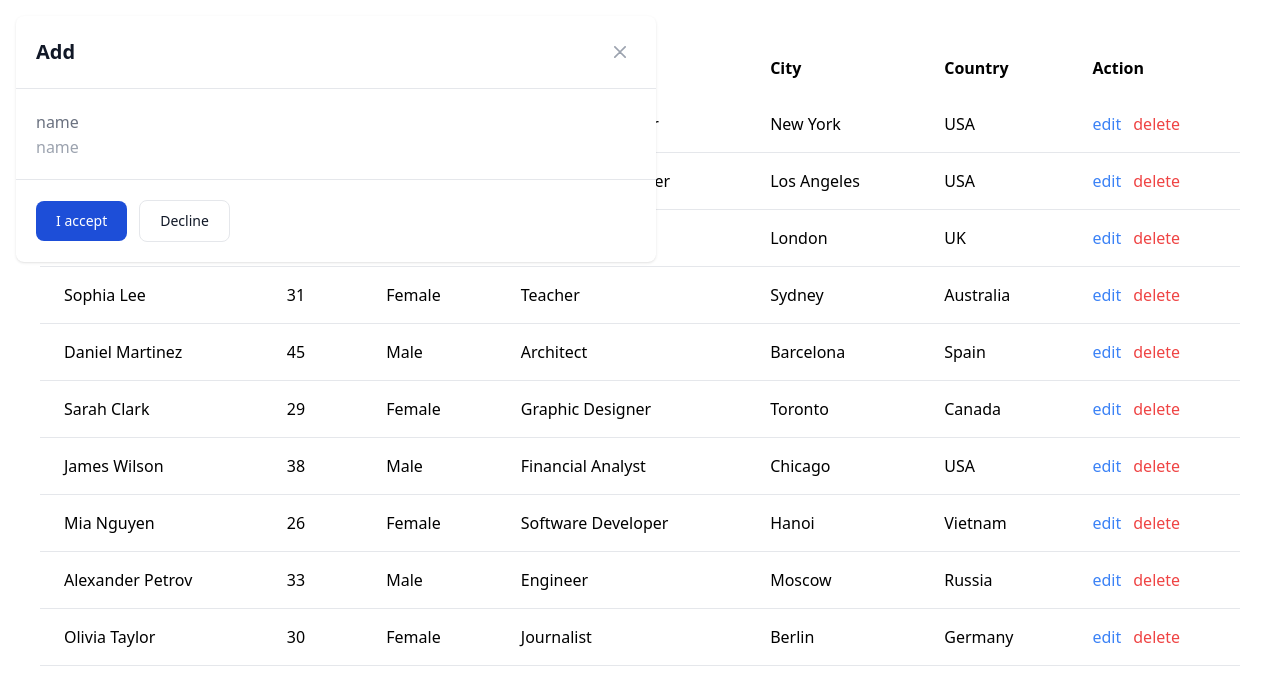
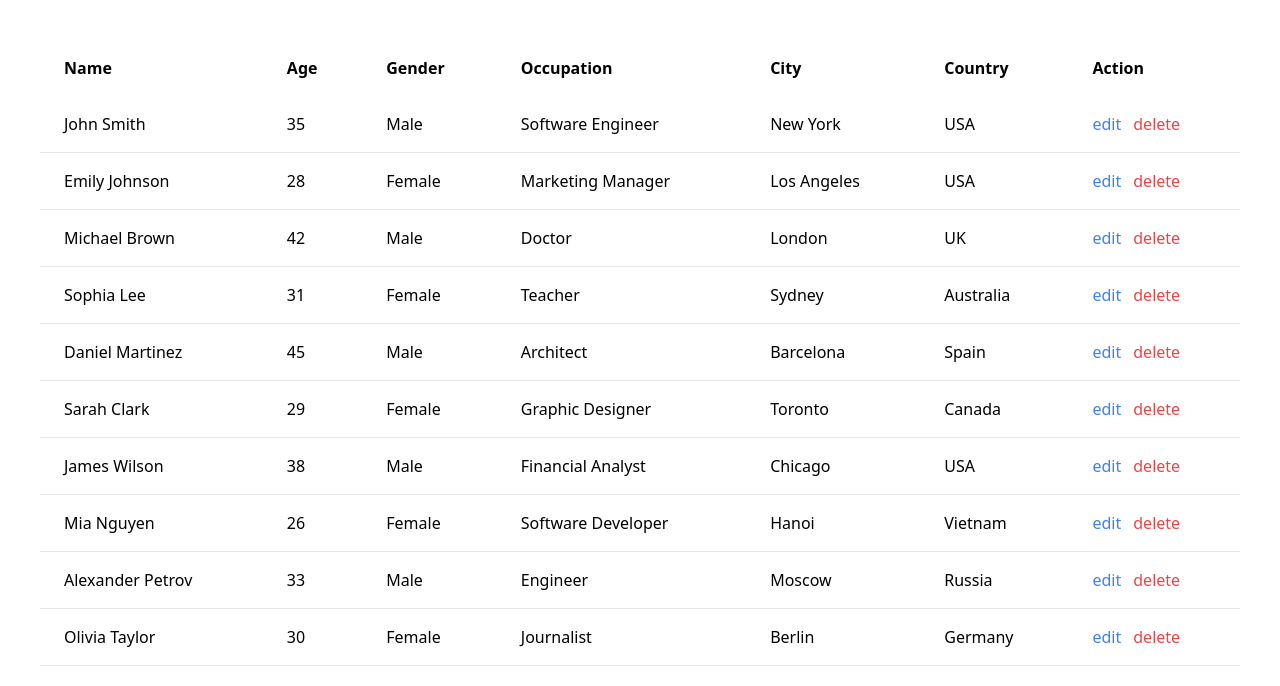
Before and after one commit to Mark-Alexis-Posadas/redux-practice, a React (Vite) app: page / in a window 1280 px wide. Shown: the top 686 px of the page. Built offline with nearby package versions, Linux system fonts and the light colour scheme.

Commit message:
added modal open and close functionality

```diff
--- a/src/components/PersonList/Modal.jsx
+++ b/src/components/PersonList/Modal.jsx
@@ -1,7 +1,8 @@
 import React from "react";
 import Input from "./Input";
+import { closeModal } from "../../features/person-list/personListData";
 
-export default function Modal() {
+export default function Modal({ dispatch }) {
   return (
     <div className="overflow-y-auto overflow-x-hidden fixed top-0 right-0 left-0 z-50 justify-center items-center w-full md:inset-0 h-[calc(100%-1rem)] max-h-full">
       <div className="relative p-4 w-full max-w-2xl max-h-full">
@@ -15,21 +16,6 @@ export default function Modal() {
               className="text-gray-400 bg-transparent hover:bg-gray-200 hover:text-gray-900 rounded-lg text-sm w-8 h-8 ms-auto inline-flex justify-center items-center dark:hover:bg-gray-600 dark:hover:text-white"
               data-modal-hide="static-modal"
             >
-              <svg
-                className="w-3 h-3"
-                aria-hidden="true"
-                xmlns="http://www.w3.org/2000/svg"
-                fill="none"
-                viewBox="0 0 14 14"
-              >
-                <path
-                  stroke="currentColor"
-                  stroke-linecap="round"
-                  stroke-linejoin="round"
-                  stroke-width="2"
-                  d="m1 1 6 6m0 0 6 6M7 7l6-6M7 7l-6 6"
-                />
-              </svg>
               <span className="sr-only">Close modal</span>
             </button>
           </div>
@@ -46,14 +32,15 @@ export default function Modal() {
               type="button"
               className="text-white bg-blue-700 hover:bg-blue-800 focus:ring-4 focus:outline-none focus:ring-blue-300 font-medium rounded-lg text-sm px-5 py-2.5 text-center dark:bg-blue-600 dark:hover:bg-blue-700 dark:focus:ring-blue-800"
             >
-              I accept
+              submit
             </button>
             <button
               data-modal-hide="static-modal"
               type="button"
               className="py-2.5 px-5 ms-3 text-sm font-medium text-gray-900 focus:outline-none bg-white rounded-lg border border-gray-200 hover:bg-gray-100 hover:text-blue-700 focus:z-10 focus:ring-4 focus:ring-gray-100 dark:focus:ring-gray-700 dark:bg-gray-800 dark:text-gray-400 dark:border-gray-600 dark:hover:text-white dark:hover:bg-gray-700"
+              onClick={() => dispatch(closeModal())}
             >
-              Decline
+              cancel
             </button>
           </div>
         </div>
--- a/src/components/PersonList/PersonList.jsx
+++ b/src/components/PersonList/PersonList.jsx
@@ -1,13 +1,16 @@
-import { useSelector } from "react-redux";
+import { useDispatch, useSelector } from "react-redux";
 import PersonListItems from "./PersonListItems";
 import Modal from "./Modal";
 
 export default function PersonList() {
+  const dispatch = useDispatch();
   const personList = useSelector((state) => state.personList.personListData);
+  const isModalOpen = useSelector((state) => state.personList.isModalOpen);
   return (
     <>
       <table className="w-full">
         <thead>
+          <tr>
             <th className="text-left px-6 py-4">Name</th>
             <th className="text-left px-6 py-4">Age</th>
             <th className="text-left px-6 py-4">Gender</th>
@@ -15,14 +18,16 @@ export default function PersonList() {
             <th className="text-left px-6 py-4">City</th>
             <th className="text-left px-6 py-4">Country</th>
             <th className="text-left px-6 py-4">Action</th>
+          </tr>
         </thead>
         <tbody>
           {personList.map((item, index) => (
-            <PersonListItems key={index} item={item} />
+            <PersonListItems key={index} item={item} dispatch={dispatch} />
           ))}
         </tbody>
       </table>
-      <Modal />
+
+      {isModalOpen && <Modal dispatch={dispatch} />}
     </>
   );
 }
--- a/src/components/PersonList/PersonListItems.jsx
+++ b/src/components/PersonList/PersonListItems.jsx
@@ -1,6 +1,8 @@
-export default function PersonListItems({ item }) {
+import { openModal } from "../../features/person-list/personListData";
+
+export default function PersonListItems({ item, dispatch }) {
   return (
-    <tr class="bg-white hover:bg-slate-50 border-b dark:bg-gray-800 dark:border-gray-700">
+    <tr className="bg-white hover:bg-slate-50 border-b dark:bg-gray-800 dark:border-gray-700">
       <td className="px-6 py-4 text-left font-medium">{item.name}</td>
       <td className="px-6 py-4 text-left">{item.age}</td>
       <td className="px-6 py-4 text-left">{item.gender}</td>
@@ -9,7 +11,12 @@ export default function PersonListItems({ item }) {
       <td className="px-6 py-4 text-left">{item.country}</td>
       <td className="px-6 py-4 text-left">
         <div className="flex items-center gap-3">
-          <button className="text-blue-500">edit</button>
+          <button
+            className="text-blue-500"
+            onClick={() => dispatch(openModal())}
+          >
+            edit
+          </button>
           <button className="text-red-500">delete</button>
         </div>
       </td>
--- a/src/features/person-list/personListData.js
+++ b/src/features/person-list/personListData.js
@@ -87,8 +87,17 @@ const initialState = {
 export const personListSlice = createSlice({
   initialState,
   name: "personList",
+  isModalOpen: false,
+  reducers: {
+    openModal: (state) => {
+      state.isModalOpen = true;
+    },
+
+    closeModal: (state) => {
+      state.isModalOpen = false;
+    },
+  },
 });
 
-// export const { increment, decrement, reset, customIncrement } =
-//   counterSlice.actions;
+export const { openModal, closeModal } = personListSlice.actions;
 export default personListSlice.reducer;
```
Lines whose indentation alone changed are shown as unchanged.
